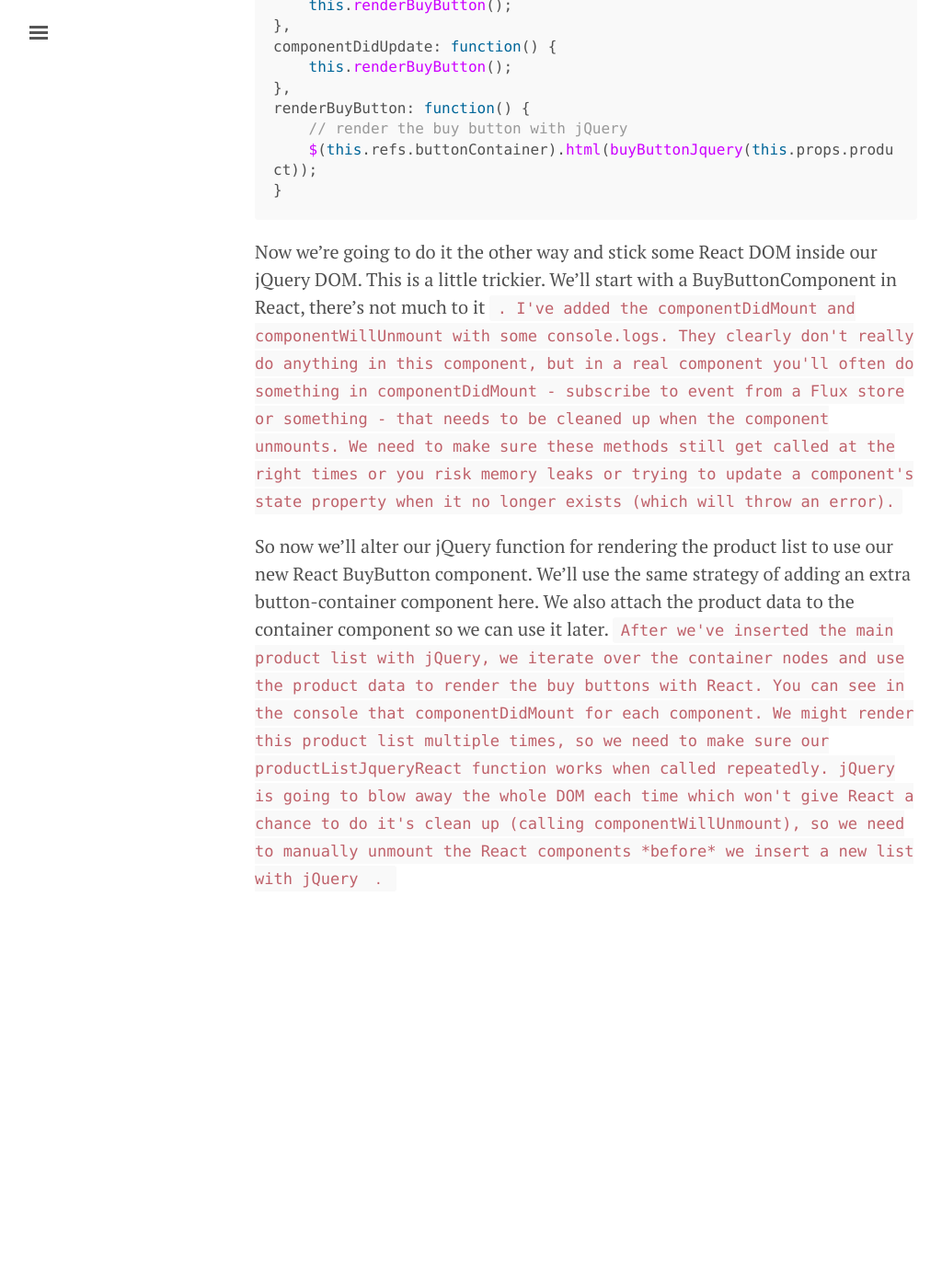
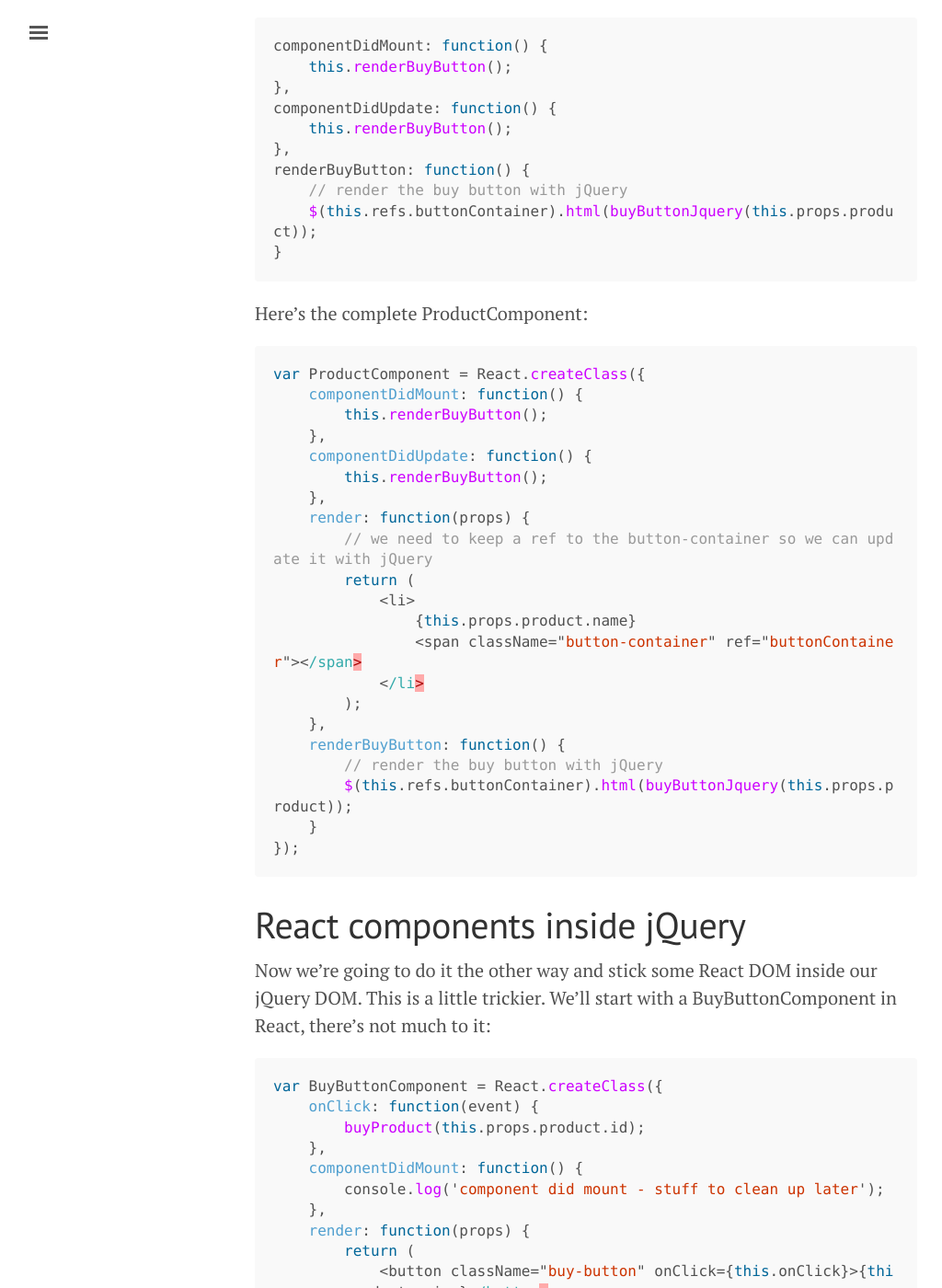
Before and after one commit to oysterhotels/oysterhotels.github.io, a Jekyll site: the page built from _posts/2016-03-14-react-with-jquery.md, in a window 1280 px wide and 1400 px high, scrolled down 4325 px. Shown: the whole window at 92% size, without its empty margins (3-1027 px from the left). Built offline with Jekyll 4.4.1, drawn with Linux system fonts in a browser that asks for light colours; comment, search, counter and statistics services are not loaded; before the commit the page ends 5374 px from its top, so only the background shows below that; some of the changed text lies outside the part shown.

Commit message:
Update 2016-03-14-react-with-jquery.md

````diff
--- a/_posts/2016-03-14-react-with-jquery.md
+++ b/_posts/2016-03-14-react-with-jquery.md
@@ -42,7 +42,7 @@
 *eventually* replace jQuery rendering with React. Using both doesn't make sense long-term, but if you're
 looking to gradually transition to React, you may have some parts of your UI using both for a while.
 
-## Let's see some code
+## Let's write some code
 As an example we'll start by rendering a simple list of products with jQuery. We'll just show the name
 for each product and a button to buy it. Then we'll get into replacing parts of the UI with React.
 
@@ -54,22 +54,22 @@
 var products = [
     {
         id: 1,
-        name: "Book",
+        name: 'Book',
         price: 15
     },
     {
         id: 2,
-        name: "Burrito",
+        name: 'Burrito',
         price: 8
     },
     {
         id: 3,
-        name: "Spaceship",
+        name: 'Spaceship',
         price: 999999999
     },
     {
         id: 4,
-        name: "Dinosaur Bones",
+        name: 'Dinosaur Bones',
         price: 5000000
     }
 ];
@@ -111,6 +111,7 @@
 }
 ```
 
+# jQuery inside a React component
 We'll start by replacing most of the product list with React but leaving the buy button in jQuery.
 This is simpler than the inverse - sticking React inside a jQuery UI - so we'll do it first.
 The ProductListComponent is pretty straightforward:
@@ -164,9 +165,62 @@
 }
 ```
 
+Here's the complete ProductComponent:
+```javascript
+var ProductComponent = React.createClass({
+    componentDidMount: function() {
+        this.renderBuyButton();
+    },
+    componentDidUpdate: function() {
+        this.renderBuyButton();
+    },
+    render: function(props) {
+        // we need to keep a ref to the button-container so we can update it with jQuery
+        return (
+            <li>
+                {this.props.product.name}
+                <span className="button-container" ref="buttonContainer"></span>
+            </li>
+        );
+    },
+    renderBuyButton: function() {
+        // render the buy button with jQuery
+        $(this.refs.buttonContainer).html(buyButtonJquery(this.props.product));
+    }
+});
+```
+
+# React components inside jQuery
 Now we're going to do it the other way and stick some React DOM inside our jQuery DOM. This is a little
-trickier. We'll start with a BuyButtonComponent in React, there's not much to it <code component>. I've
-added the componentDidMount and componentWillUnmount with some console.logs. They clearly don't really
+trickier. We'll start with a BuyButtonComponent in React, there's not much to it:
+
+```javascript
+var BuyButtonComponent = React.createClass({
+    onClick: function(event) {
+        buyProduct(this.props.product.id);
+    },
+    componentDidMount: function() {
+        console.log('component did mount - stuff to clean up later');
+    },
+    render: function(props) {
+        return (
+            <button className="buy-button" onClick={this.onClick}>{this.props.product.price}</button>
+        );
+    },
+    componentWillUnmount: function() {
+        console.log('about to unmount - clean up stuff here');
+    }
+});
+
+function buyButtonReact(product, element) {
+    ReactDOM.render(
+        <BuyButtonComponent product={product} />,
+        element
+    );
+}
+```
+
+I've added the componentDidMount and componentWillUnmount with some console.logs. They clearly don't really
 do anything in this component, but in a real component you'll often do something in componentDidMount -
 subscribe to event from a Flux store or something - that needs to be cleaned up when the component unmounts.
 We need to make sure these methods still get called at the right times or you risk memory leaks or trying
@@ -175,10 +229,75 @@
 So now we'll alter our jQuery function for rendering the product list to use our new React BuyButton component.
 We'll use the same strategy of adding an extra button-container component here. We also attach the product data
 to the container component so we can use it later.
-<code insert>
+
+```javascript
+products.forEach(function(product) {
+    var item = $('<li>' + product.name + '</li>');
+
+    // add a container element where we'll attach our React component
+    var buttonContainer = $('<span class="button-container"></span>');
+    // add product data to use in our React component
+    buttonContainer.data('product', product);
+
+    item.append(buttonContainer);
+    list.append(item);
+});
+```
+
 After we've inserted the main product list with jQuery, we iterate over the container nodes and use the product
-data to render the buy buttons with React. You can see in the console that componentDidMount for each component.
+data to render the buy buttons with React. You can see in the console that componentDidMount is called for each component.
 We might render this product list multiple times, so we need to make sure our productListJqueryReact function works
 when called repeatedly. jQuery is going to blow away the whole DOM each time which won't give React a chance
-to do it's clean up (calling componentWillUnmount), so we need to manually unmount the React components *before*
-we insert a new list with jQuery <code unmount>.
+to do it's clean up (calling componentWillUnmount), so we need to manually unmount the React components **before**
+we insert a new list with jQuery.
+
+```javascript
+// clean up any mounted React components
+$(element).find('.button-container').each(function() {
+    ReactDOM.unmountComponentAtNode(this);
+});
+```
+
+You can verify in the console that componentWillUnmount is called for each of the buy buttons every time the list is re-rendered. Here's the complete function for rendering the product list:
+
+```javascript
+function productListJqueryReact(products, element) {
+    var list = $('<ul class="product-list"></ul>');
+
+    // clean up any mounted React components
+    $(element).find('.button-container').each(function() {
+        ReactDOM.unmountComponentAtNode(this);
+    });
+
+    products.forEach(function(product) {
+        var item = $('<li>' + product.name + '</li>');
+
+        // add a container element where we'll attach our React component
+        var buttonContainer = $('<span class="button-container"></span>');
+        // add product data to use in our React component
+        buttonContainer.data('product', product);
+
+        item.append(buttonContainer);
+        list.append(item);
+    });
+
+    // replace the existing list if there is one
+    var currentList = $(element).find('.product-list');
+    if (currentList.length) {
+        currentList.replaceWith(list);
+    } else {
+        $(element).append(list);
+    }
+
+    // attach our React components to the containers
+    list.find('.button-container').each(function() {
+        var container = $(this);
+        var product = container.data('product');
+
+        // React needs a plain, non-jQueryfied DOM element, so we can use plain "this"
+        buyButtonReact(product, this);
+    });
+}
+```
+
+--- TODO: Conclusion ---
````
